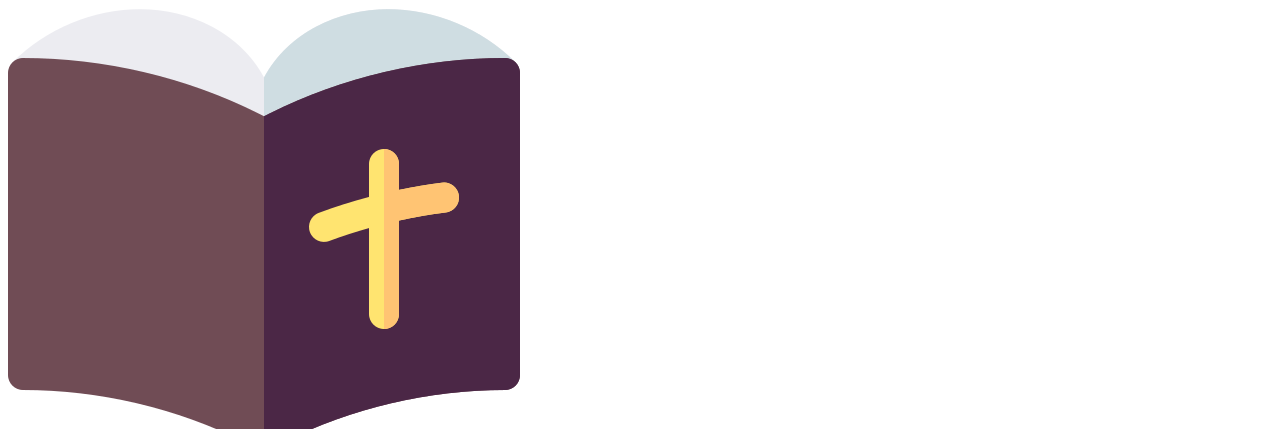
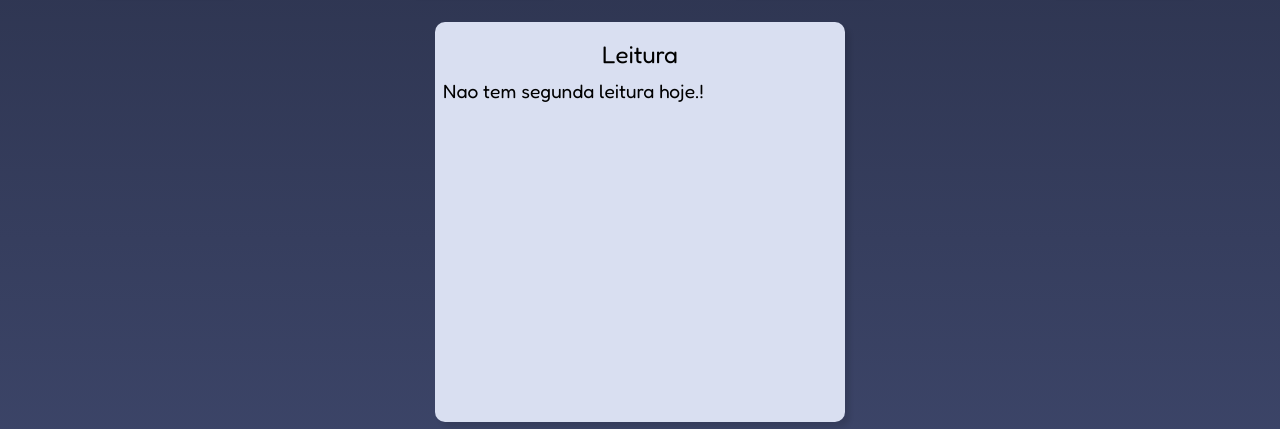
Before and after one commit to Igor25275/leitura_missa, a plain HTML site: page index.html in a window 1280 px wide. Shown: the part 364-793 px from the top of the page. Drawn offline with Linux system fonts and the light colour scheme; the site is published under a folder, as on GitHub Pages, so addresses that start at the root find nothing; no server answers.

Commit message:
correcao dos caminhos

```diff
--- a/assets/style/index.css
+++ b/assets/style/index.css
@@ -1,5 +1,5 @@
-@import url(/assets/style/global.css);
-@import url(/assets/style/header.css);
-@import url(/assets/style/main_btn.css);
-@import url(/assets/style/main_content.css);
-@import url(/assets/style/footer.css);
+@import url(global.css);
+@import url(header.css);
+@import url(main_btn.css);
+@import url(main_content.css);
+@import url(footer.css);
```
